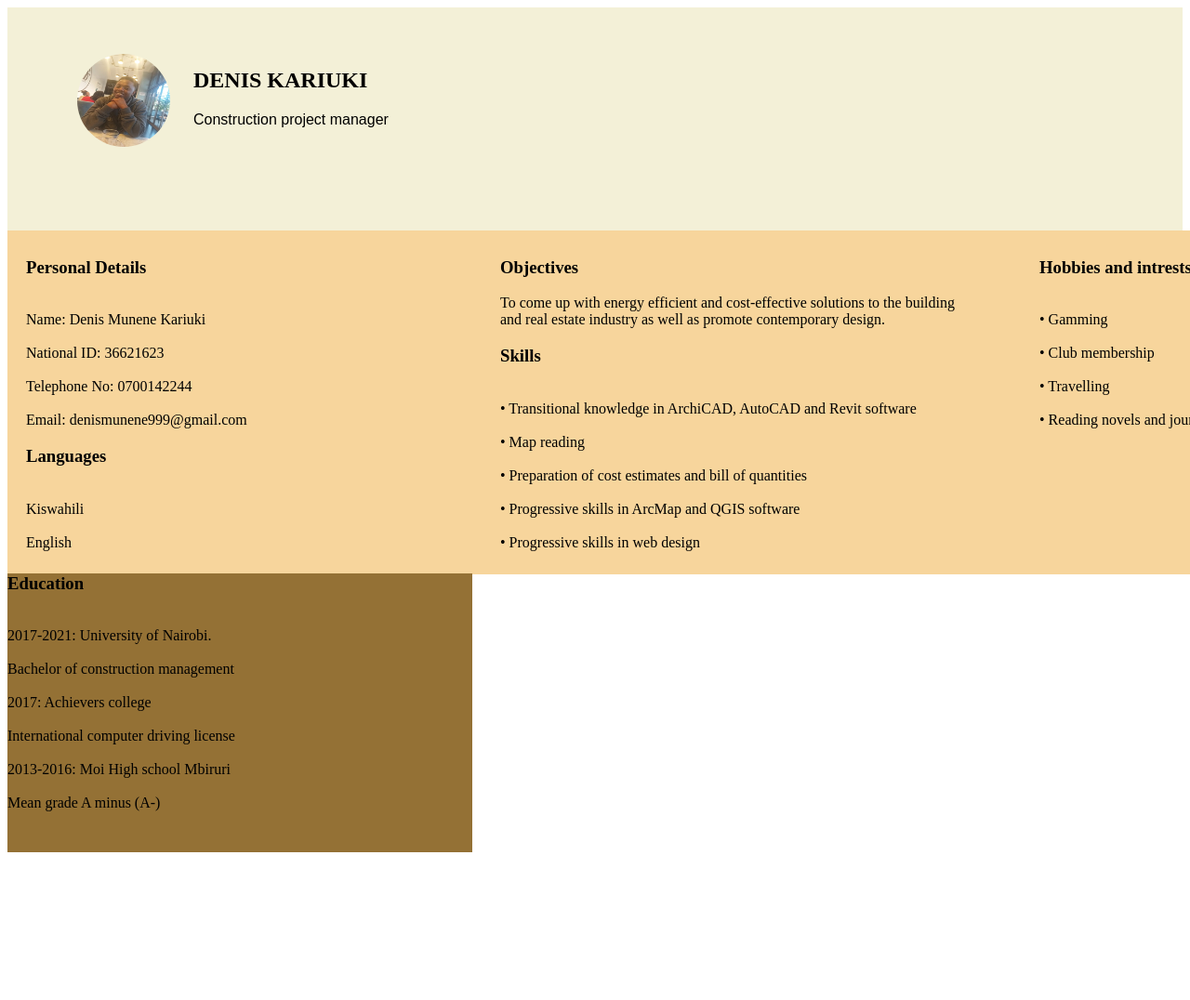
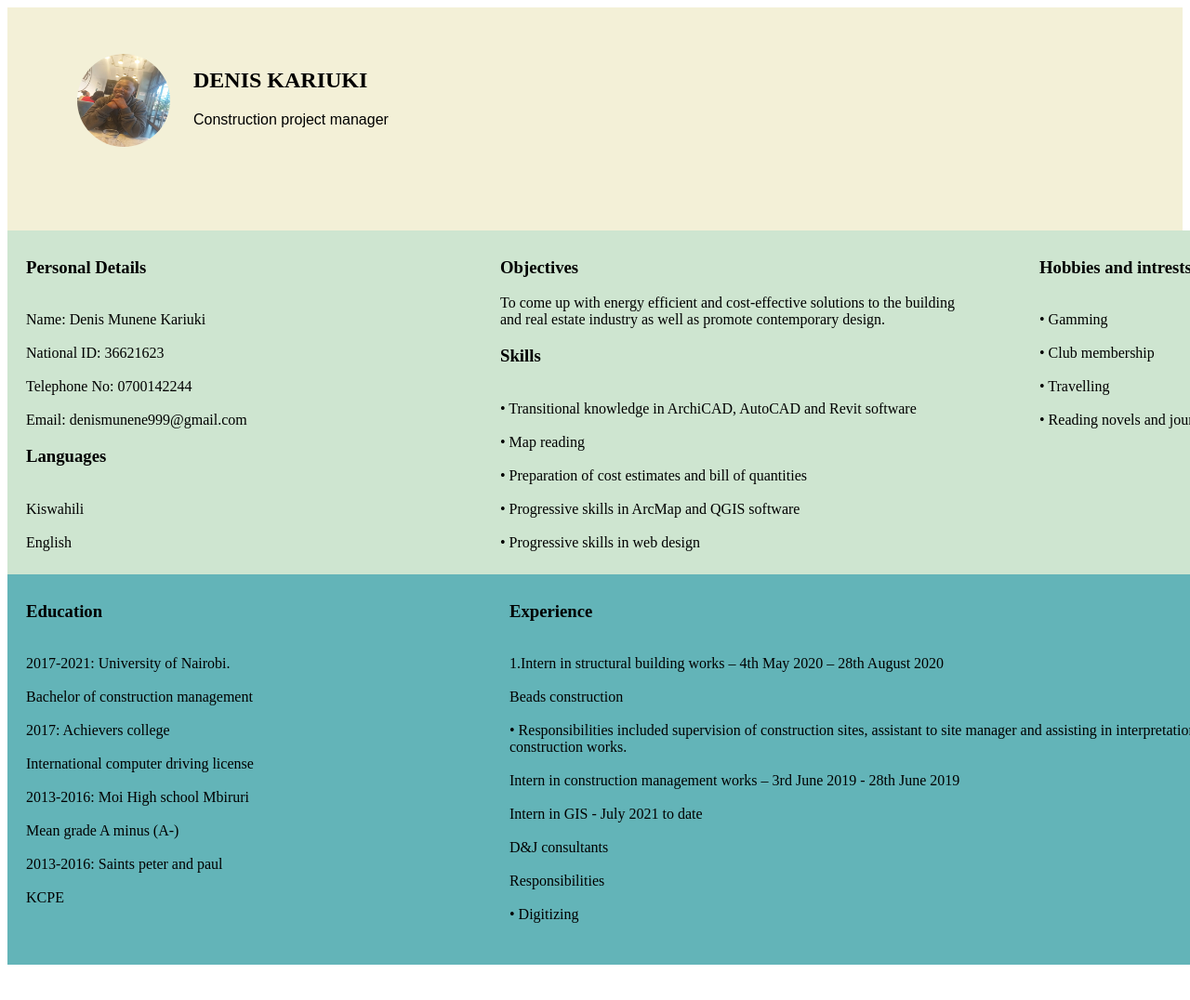
Before and after one commit to Munene-Kariuki/Curriculum-Vitae, a plain HTML site: page cv.html in a window 1280 px wide. Shown: the top 1076 px of the page at 93% size. Drawn offline with Linux system fonts and the light colour scheme.

Commit message:
experience

```diff
--- a/assets/Css/styles.css
+++ b/assets/Css/styles.css
@@ -25,14 +25,14 @@
 
 }
 .second-container {
-    background-color: rgb(247, 213, 156);
+    background-color: rgb(206, 229, 208);
     width: 500px;
     height: 350px;
     padding: 10px 10px 10px 20px;
     border: 10px;
 }
 .third-container {
-    background-color: rgb(247, 213, 156);
+    background-color: rgb(206, 229, 208);
     width: 500px;
     height: 350px;
     padding: 10px 10px 10px 0px;
@@ -42,7 +42,7 @@
     bottom: 370px;
 }
 .intrests {
-    background-color: rgb(247, 213, 156);
+    background-color: rgb(206, 229, 208);
     width: 385px;
     height: 350px;
     padding: 10px 10px 10px 70px;
@@ -52,9 +52,20 @@
     bottom: 740px;
 }
 .education {
-    background-color: rgb(148, 113, 53);
+    background-color: rgb(99, 180, 184);
     position: relative;
-    bottom: 760px;
-    height: 300px;
+    bottom: 740px;
+    height: 400px;
     width: 500px;
+    padding: 10px 10px 10px 20px;
 }
+.experience {
+    background-color: rgb(99, 180, 184);
+    height: 400px;
+    width: 955px;
+    position: relative;
+    bottom: 1160px;
+    left: 530px;
+    padding: 10px;
+
+}
--- a/cv.html
+++ b/cv.html
@@ -64,8 +64,11 @@
                                 <br>International computer driving license<br>
                 <br>2013-2016:      Moi High school Mbiruri<br>
                                 <br>Mean grade A minus (A-)<br>
+                <br>2013-2016:      Saints peter and paul<br>
+                                <br>KCPE<br>
             </p>
         </div>
+        <div class="experience">
             <h3 class="headers"> Experience</h3>
             <p>
                 <br>1.Intern in structural building works – 4th May 2020 – 28th August 2020<br>
@@ -77,6 +80,7 @@
                 <br>Responsibilities<br>
                 <br>  •	Digitizing<br>
             </p>
+        </div>
         <h3 class="headers"> Referees</h3>
         <p>
             <br>1.Njiru Brian Muriithi<br>
```
Lines whose indentation alone changed are shown as unchanged.
